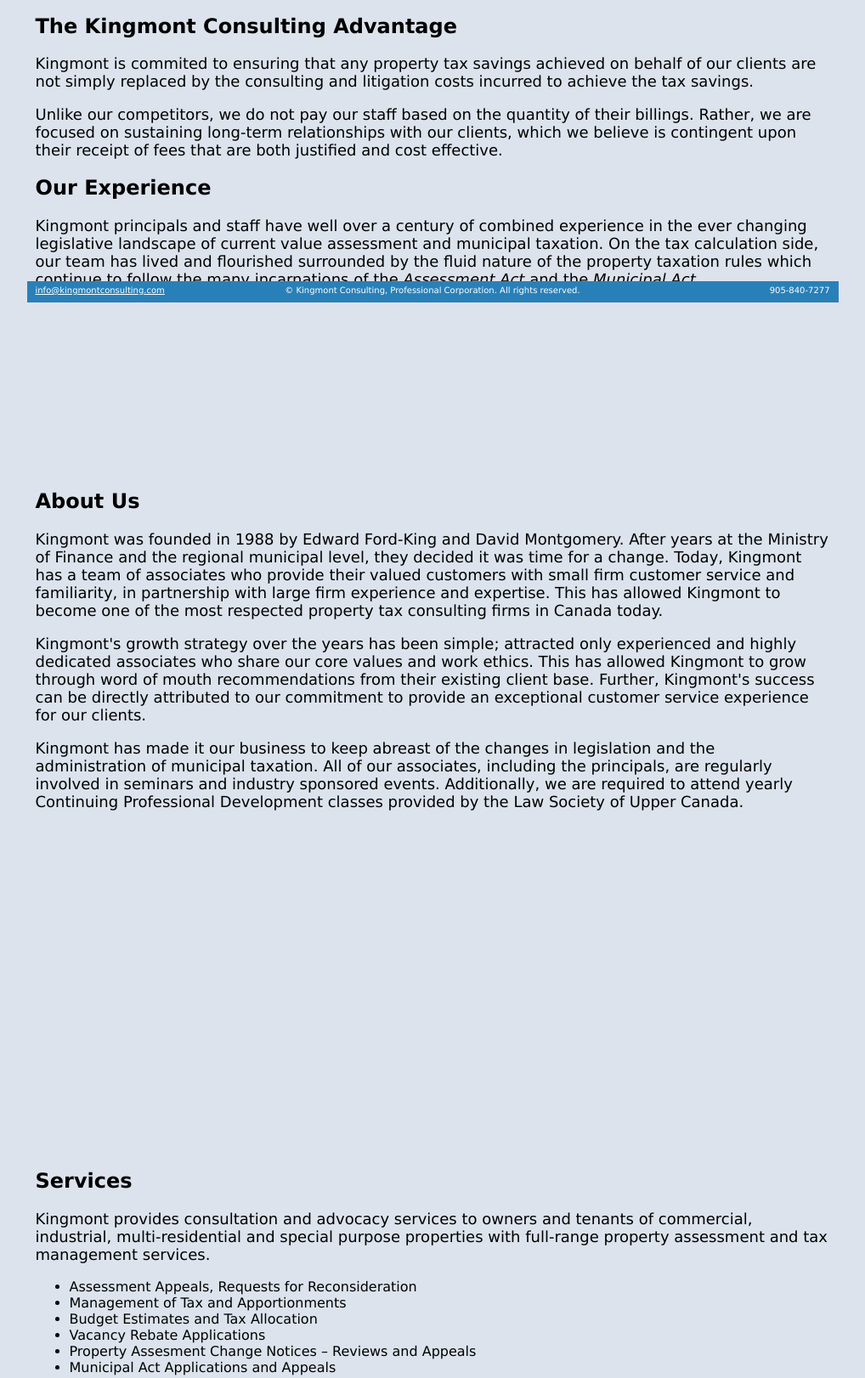
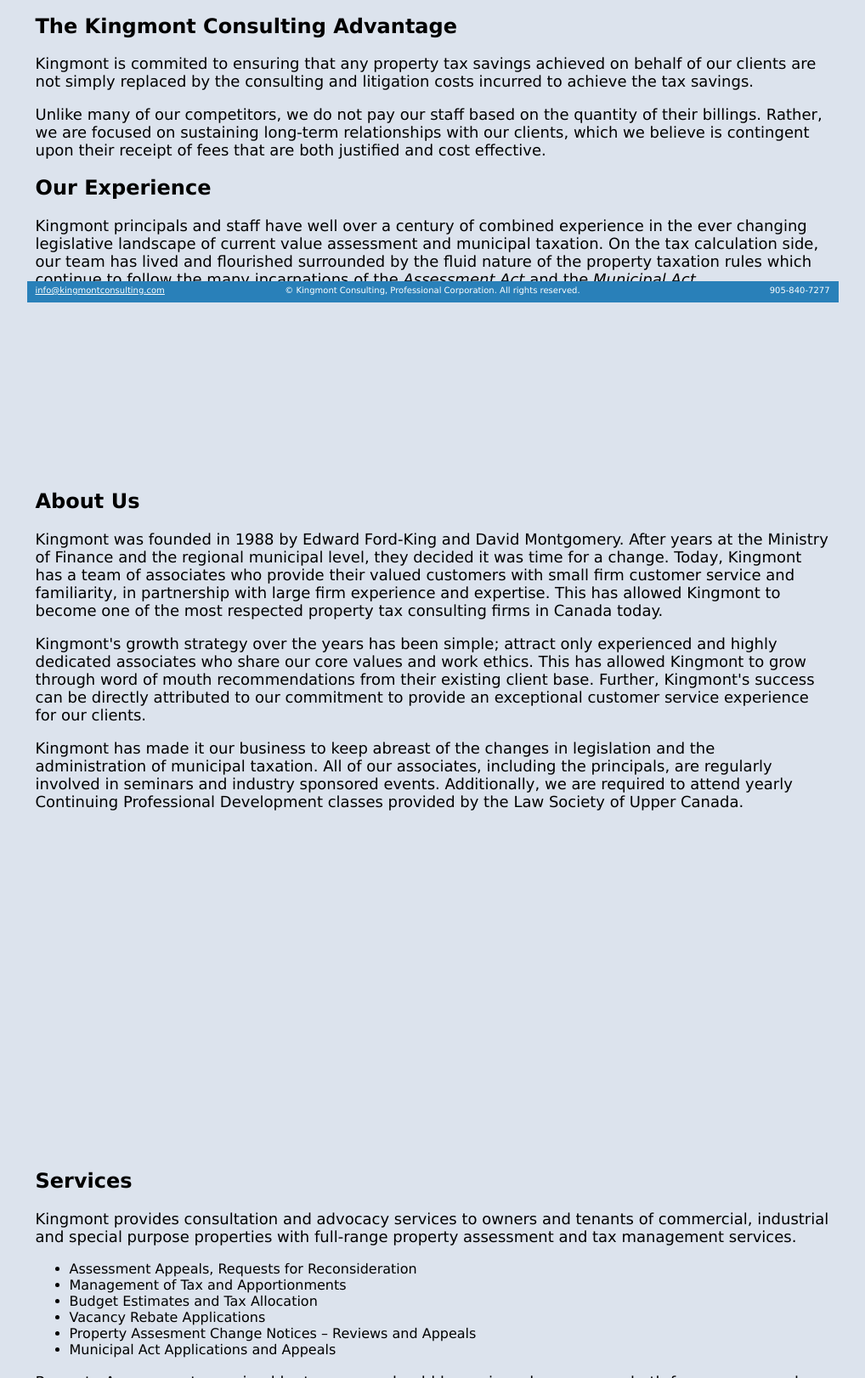
Before and after one commit to kingmont/kingmont.github.io, a plain HTML site: page index.html in a window 1280 px wide. Shown: the part 444-2066 px from the top of the page at 85% size, without its empty margins (131-1149 px from the left). Drawn offline with Linux system fonts and the light colour scheme.

Commit message:
minor corrections

```diff
--- a/index.html
+++ b/index.html
@@ -156,6 +156,7 @@ p {
 .contact {
 	//background-color: #74d8db;
 	//background: #74d8db;
+	height: 150vh;
 }
 
 </style>
@@ -194,7 +195,7 @@ p {
 	        Kingmont is commited to ensuring that any property tax savings achieved on behalf of our clients are not simply replaced by the consulting and litigation costs incurred to achieve the tax savings.
 	      </p>
 	      <p>
-	        Unlike our competitors, we do not pay our staff based on the quantity of their billings. Rather, we are focused on sustaining long-term relationships with our clients, which we believe is contingent upon their receipt of fees that are both justified and cost effective.
+	        Unlike many of our competitors, we do not pay our staff based on the quantity of their billings. Rather, we are focused on sustaining long-term relationships with our clients, which we believe is contingent upon their receipt of fees that are both justified and cost effective.
 	      </p>
 	      <h2>Our Experience</h2>
 	      <p>
@@ -211,7 +212,7 @@ p {
 			    Kingmont was founded in 1988 by Edward Ford-King and David Montgomery. After years at the Ministry of Finance and the regional municipal level, they decided it was time for a change. Today, Kingmont has a team of associates who provide their valued customers with small firm customer service and familiarity, in partnership with large firm experience and expertise. This has allowed Kingmont to become one of the most respected property tax consulting firms in Canada today.
 			  </p>
 	      <p>
-		        Kingmont's growth strategy over the years has been simple; attracted only experienced and highly dedicated associates who share our core values and work ethics. This has allowed Kingmont to grow through word of mouth recommendations from their existing client base. Further, Kingmont's success can be directly attributed to our commitment to provide an exceptional customer service experience for our clients.
+		        Kingmont's growth strategy over the years has been simple; attract only experienced and highly dedicated associates who share our core values and work ethics. This has allowed Kingmont to grow through word of mouth recommendations from their existing client base. Further, Kingmont's success can be directly attributed to our commitment to provide an exceptional customer service experience for our clients.
 			  </p>
 	      <p>
 		        Kingmont has made it our business to keep abreast of the changes in legislation and the administration of municipal taxation. All of our associates, including the principals, are regularly involved in seminars and industry sponsored events. Additionally, we are required to attend yearly Continuing Professional Development classes provided by the Law Society of Upper Canada.
@@ -223,7 +224,7 @@ p {
 			<div class="parallax-section">
 				<a name="services"><div class="anchor-spacer"></div></a>
 				<h2>Services</h2>
-				<p>Kingmont provides consultation and advocacy services to owners and tenants of commercial, industrial, multi-residential and special purpose properties with full-range property assessment and tax management services.</p>
+				<p>Kingmont provides consultation and advocacy services to owners and tenants of commercial, industrial and special purpose properties with full-range property assessment and tax management services.</p>
 				<ul>
 					<li>Assessment Appeals, Requests for Reconsideration</li>
 					<li>Management of Tax and Apportionments</li>
@@ -248,7 +249,7 @@ p {
 				<h3>Principal - Robert (Bob) Ford-King</h3>
 				<p>Bob graduated from Queen's University with a background in economics and statistics before moving into the assessment industry. With far more years working in our industry than he cares to admit, Bob has made countless presentations before the Assessment Review Board on matters of assessment and municipal taxation. It is amazing that he still has a sense of humour.</p>
 				<h3>Managing Partner - Tracey Coleman</h3>
-				<p>Tracey is Kingmont's managing partner. She is involved in the day to day management of operations and focuses her "extra" time on Municipal tax issues and recoverys on behalf of our clients.</p>
+				<p>Tracey is Kingmont's managing partner. She is involved in the day to day management of operations and focuses her "extra" time on Municipal tax issues and recoveries on behalf of our clients.</p>
 				<h3>Chief Advisor, Associate - Edward (Ed) Ford-King</h3>
 				<p>Ed won't let us tell you about his experience. So let's just say that he is one of the most experienced consultants in Ontario. Ed takes a hands on approach to assessment review. His knowledge and understanding of industrial properties sets an industry standard. He is constantly before the Assessment Review Board and the Farmland Tribunal seeking fair assessments for our clients.</p>
 				<h3>Associate - Raquel Henry</h3>
```
